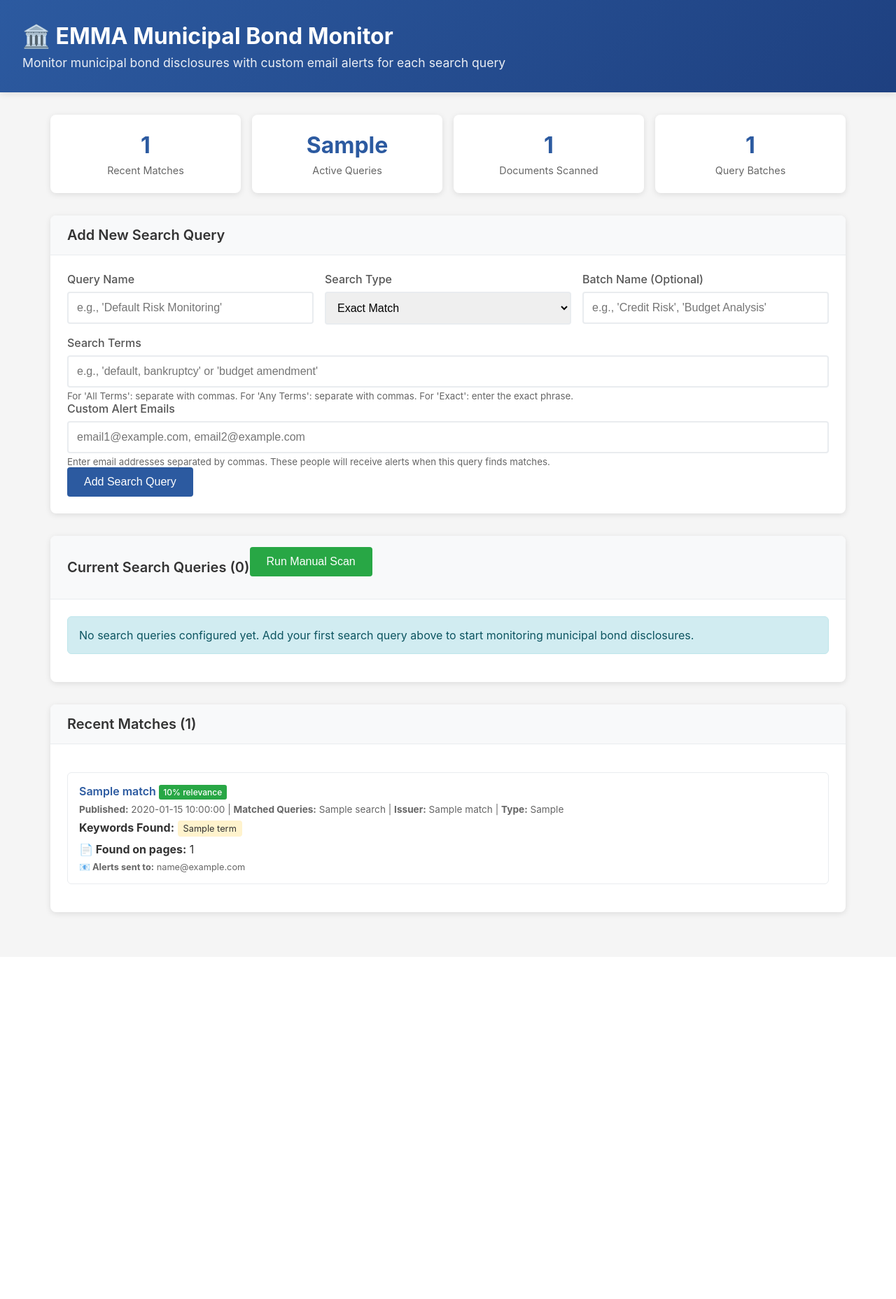
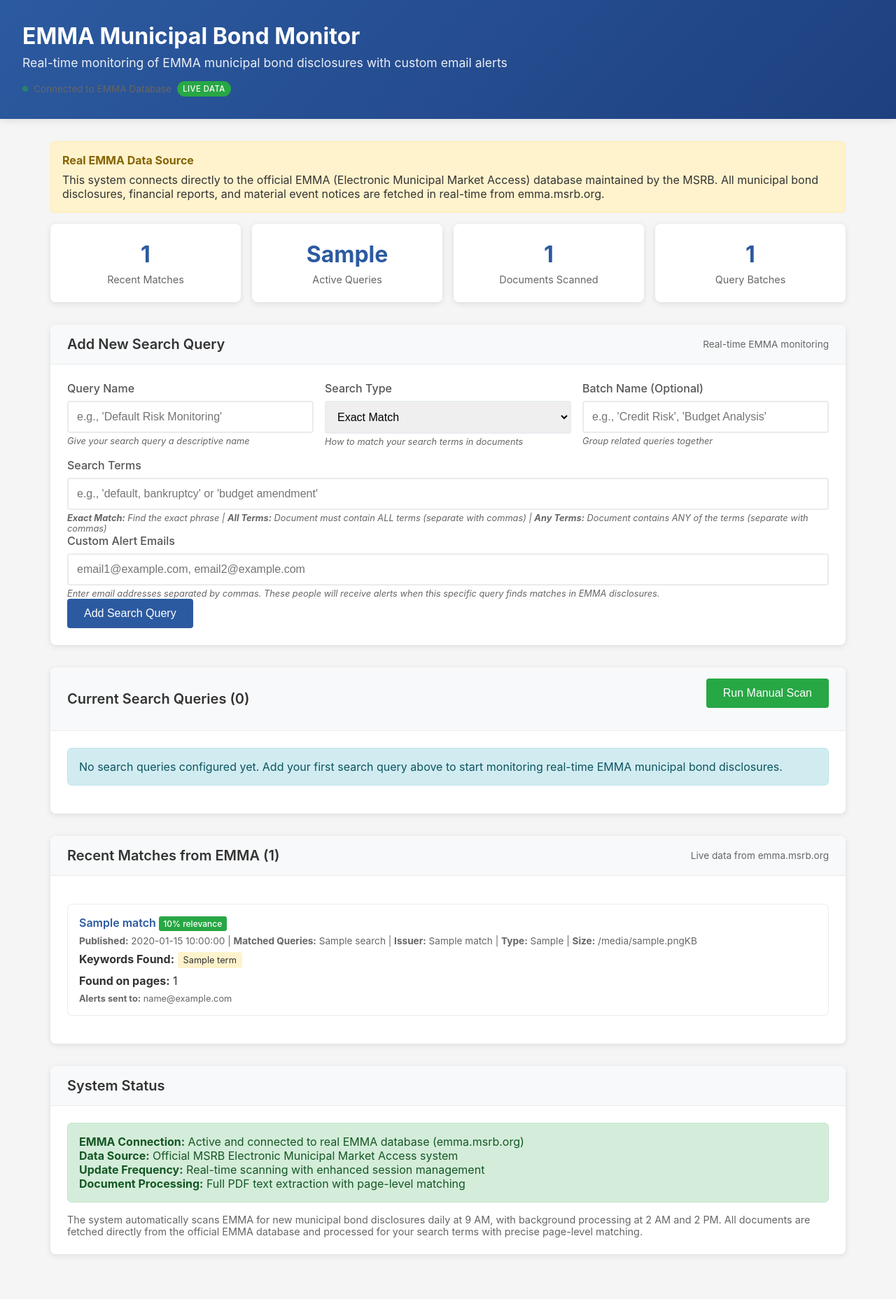
Before and after one commit to andymedici/EMMAMonitor, a Python web app: template templates/dashboard.html in a window 1280 px wide. Shown: the whole page at 70% size. Before the commit the page ends 1311 px from the top, so only its background shows below. Run offline with Jinja, Linux system fonts and the light colour scheme; the template is opened without the code that fills it: most values are stand-ins (such as "Sample title", 1, 10 or a date in 2020).

Commit message:
Update dashboard.html

```diff
--- a/templates/dashboard.html
+++ b/templates/dashboard.html
@@ -80,7 +80,7 @@
             padding: 1rem 1.5rem;
             border-bottom: 1px solid #e9ecef;
             display: flex;
-            justify-content: between;
+            justify-content: space-between;
             align-items: center;
         }
 
@@ -319,6 +319,65 @@
             border: 1px solid #bee5eb;
         }
 
+        .alert-success {
+            background: #d4edda;
+            color: #155724;
+            border: 1px solid #c3e6cb;
+        }
+
+        .real-time-indicator {
+            background: #28a745;
+            color: white;
+            padding: 0.25rem 0.5rem;
+            border-radius: 12px;
+            font-size: 0.7rem;
+            font-weight: 500;
+            text-transform: uppercase;
+            letter-spacing: 0.5px;
+        }
+
+        .connection-status {
+            display: flex;
+            align-items: center;
+            gap: 0.5rem;
+            color: #666;
+            font-size: 0.85rem;
+        }
+
+        .status-dot {
+            width: 8px;
+            height: 8px;
+            border-radius: 50%;
+            background: #28a745;
+            animation: pulse 2s infinite;
+        }
+
+        @keyframes pulse {
+            0% { opacity: 1; }
+            50% { opacity: 0.5; }
+            100% { opacity: 1; }
+        }
+
+        .data-source {
+            background: #fff3cd;
+            border: 1px solid #ffeaa7;
+            padding: 1rem;
+            border-radius: 6px;
+            margin-bottom: 1rem;
+        }
+
+        .data-source h4 {
+            margin-bottom: 0.5rem;
+            color: #856404;
+        }
+
+        .help-text {
+            font-size: 0.8rem;
+            color: #666;
+            margin-top: 0.25rem;
+            font-style: italic;
+        }
+
         @media (max-width: 768px) {
             .container {
                 padding: 1rem;
@@ -338,16 +397,33 @@
                 justify-content: flex-start;
                 flex-wrap: wrap;
             }
+
+            .actions-bar {
+                flex-direction: column;
+                align-items: stretch;
+                gap: 1rem;
+            }
         }
     </style>
 </head>
 <body>
     <div class="header">
-        <h1>🏛️ EMMA Municipal Bond Monitor</h1>
-        <p>Monitor municipal bond disclosures with custom email alerts for each search query</p>
+        <h1>EMMA Municipal Bond Monitor</h1>
+        <p>Real-time monitoring of EMMA municipal bond disclosures with custom email alerts</p>
+        <div class="connection-status" style="margin-top: 1rem;">
+            <div class="status-dot"></div>
+            <span>Connected to EMMA Database</span>
+            <span class="real-time-indicator">Live Data</span>
+        </div>
     </div>
 
     <div class="container">
+        <!-- Data Source Information -->
+        <div class="data-source">
+            <h4>Real EMMA Data Source</h4>
+            <p>This system connects directly to the official EMMA (Electronic Municipal Market Access) database maintained by the MSRB. All municipal bond disclosures, financial reports, and material event notices are fetched in real-time from emma.msrb.org.</p>
+        </div>
+
         <!-- Statistics Cards -->
         <div class="stats-grid">
             <div class="stat-card">
@@ -372,6 +448,7 @@
         <div class="section">
             <div class="section-header">
                 <h2 class="section-title">Add New Search Query</h2>
+                <span style="color: #666; font-size: 0.85rem;">Real-time EMMA monitoring</span>
             </div>
             <div class="section-content">
                 <form action="/queries" method="post">
@@ -380,6 +457,7 @@
                             <label for="name">Query Name</label>
                             <input type="text" id="name" name="name" required
                                    placeholder="e.g., 'Default Risk Monitoring'">
+                            <div class="help-text">Give your search query a descriptive name</div>
                         </div>
                         <div class="form-group">
                             <label for="search_type">Search Type</label>
@@ -388,28 +466,32 @@
                                 <option value="all">All Terms (AND)</option>
                                 <option value="any">Any Terms (OR)</option>
                             </select>
+                            <div class="help-text">How to match your search terms in documents</div>
                         </div>
                         <div class="form-group">
                             <label for="batch_name">Batch Name (Optional)</label>
                             <input type="text" id="batch_name" name="batch_name"
                                    placeholder="e.g., 'Credit Risk', 'Budget Analysis'">
+                            <div class="help-text">Group related queries together</div>
                         </div>
                     </div>
                     <div class="form-group">
                         <label for="query">Search Terms</label>
                         <input type="text" id="query" name="query" required
                                placeholder="e.g., 'default, bankruptcy' or 'budget amendment'">
-                        <small style="color: #666; margin-top: 0.25rem; display: block;">
-                            For 'All Terms': separate with commas. For 'Any Terms': separate with commas. For 'Exact': enter the exact phrase.
-                        </small>
+                        <div class="help-text">
+                            <strong>Exact Match:</strong> Find the exact phrase |
+                            <strong>All Terms:</strong> Document must contain ALL terms (separate with commas) |
+                            <strong>Any Terms:</strong> Document contains ANY of the terms (separate with commas)
+                        </div>
                     </div>
                     <div class="form-group">
                         <label for="alert_emails">Custom Alert Emails</label>
                         <input type="text" id="alert_emails" name="alert_emails"
                                placeholder="email1@example.com, email2@example.com">
-                        <small style="color: #666; margin-top: 0.25rem; display: block;">
-                            Enter email addresses separated by commas. These people will receive alerts when this query finds matches.
-                        </small>
+                        <div class="help-text">
+                            Enter email addresses separated by commas. These people will receive alerts when this specific query finds matches in EMMA disclosures.
+                        </div>
                     </div>
                     <button type="submit" class="btn btn-primary">Add Search Query</button>
                 </form>
@@ -446,7 +528,7 @@
                             </div>
                             {% if query.alert_emails %}
                             <div class="query-emails">
-                                <strong>📧 Custom Alerts:</strong> {{ query.alert_emails }}
+                                <strong>Custom Alerts:</strong> {{ query.alert_emails }}
                             </div>
                             {% endif %}
                             <div class="query-actions">
@@ -510,7 +592,7 @@
                     </div>
                 {% else %}
                     <div class="alert alert-info">
-                        No search queries configured yet. Add your first search query above to start monitoring municipal bond disclosures.
+                        No search queries configured yet. Add your first search query above to start monitoring real-time EMMA municipal bond disclosures.
                     </div>
                 {% endif %}
             </div>
@@ -519,7 +601,8 @@
         <!-- Recent Matches Section -->
         <div class="section">
             <div class="section-header">
-                <h2 class="section-title">Recent Matches ({{ matches|length }})</h2>
+                <h2 class="section-title">Recent Matches from EMMA ({{ matches|length }})</h2>
+                <span style="color: #666; font-size: 0.85rem;">Live data from emma.msrb.org</span>
             </div>
             <div class="section-content">
                 {% if matches %}
@@ -541,6 +624,9 @@
                                 {% if match.document_type %}
                                 | <strong>Type:</strong> {{ match.document_type }}
                                 {% endif %}
+                                {% if match.file_size_kb %}
+                                | <strong>Size:</strong> {{ match.file_size_kb }}KB
+                                {% endif %}
                             </div>
                             {% if match.matched_terms %}
                             <div style="margin-bottom: 0.5rem;">
@@ -552,12 +638,12 @@
                             {% endif %}
                             {% if match.pages_with_matches %}
                             <div style="margin-bottom: 0.5rem;">
-                                <strong>📄 Found on pages:</strong> {{ match.pages_with_matches|join(', ') }}
+                                <strong>Found on pages:</strong> {{ match.pages_with_matches|join(', ') }}
                             </div>
                             {% endif %}
                             {% if match.alert_emails %}
                             <div style="font-size: 0.8rem; color: #666;">
-                                <strong>📧 Alerts sent to:</strong> {{ match.alert_emails|join(', ') }}
+                                <strong>Alerts sent to:</strong> {{ match.alert_emails|join(', ') }}
                             </div>
                             {% endif %}
                         </div>
@@ -565,9 +651,28 @@
                     </div>
                 {% else %}
                     <div class="alert alert-info">
-                        No matches found yet. Matches will appear here when your search queries find relevant municipal bond disclosures.
+                        No matches found yet. When your search queries find relevant municipal bond disclosures in the EMMA database, they will appear here with real-time alerts sent to your specified email addresses.
                     </div>
                 {% endif %}
+            </div>
+        </div>
+
+        <!-- System Status -->
+        <div class="section">
+            <div class="section-header">
+                <h2 class="section-title">System Status</h2>
+            </div>
+            <div class="section-content">
+                <div class="alert alert-success">
+                    <strong>EMMA Connection:</strong> Active and connected to real EMMA database (emma.msrb.org)<br>
+                    <strong>Data Source:</strong> Official MSRB Electronic Municipal Market Access system<br>
+                    <strong>Update Frequency:</strong> Real-time scanning with enhanced session management<br>
+                    <strong>Document Processing:</strong> Full PDF text extraction with page-level matching
+                </div>
+                <p style="color: #666; font-size: 0.9rem; margin-top: 1rem;">
+                    The system automatically scans EMMA for new municipal bond disclosures daily at 9 AM, with background processing at 2 AM and 2 PM.
+                    All documents are fetched directly from the official EMMA database and processed for your search terms with precise page-level matching.
+                </p>
             </div>
         </div>
     </div>
@@ -586,6 +691,17 @@
         setTimeout(function() {
             location.reload();
         }, 300000); // 5 minutes
+
+        // Show loading state when forms are submitted
+        document.querySelectorAll('form').forEach(form => {
+            form.addEventListener('submit', function() {
+                const submitBtn = form.querySelector('button[type="submit"]');
+                if (submitBtn) {
+                    submitBtn.textContent = 'Processing...';
+                    submitBtn.disabled = true;
+                }
+            });
+        });
     </script>
 </body>
 </html>
```
